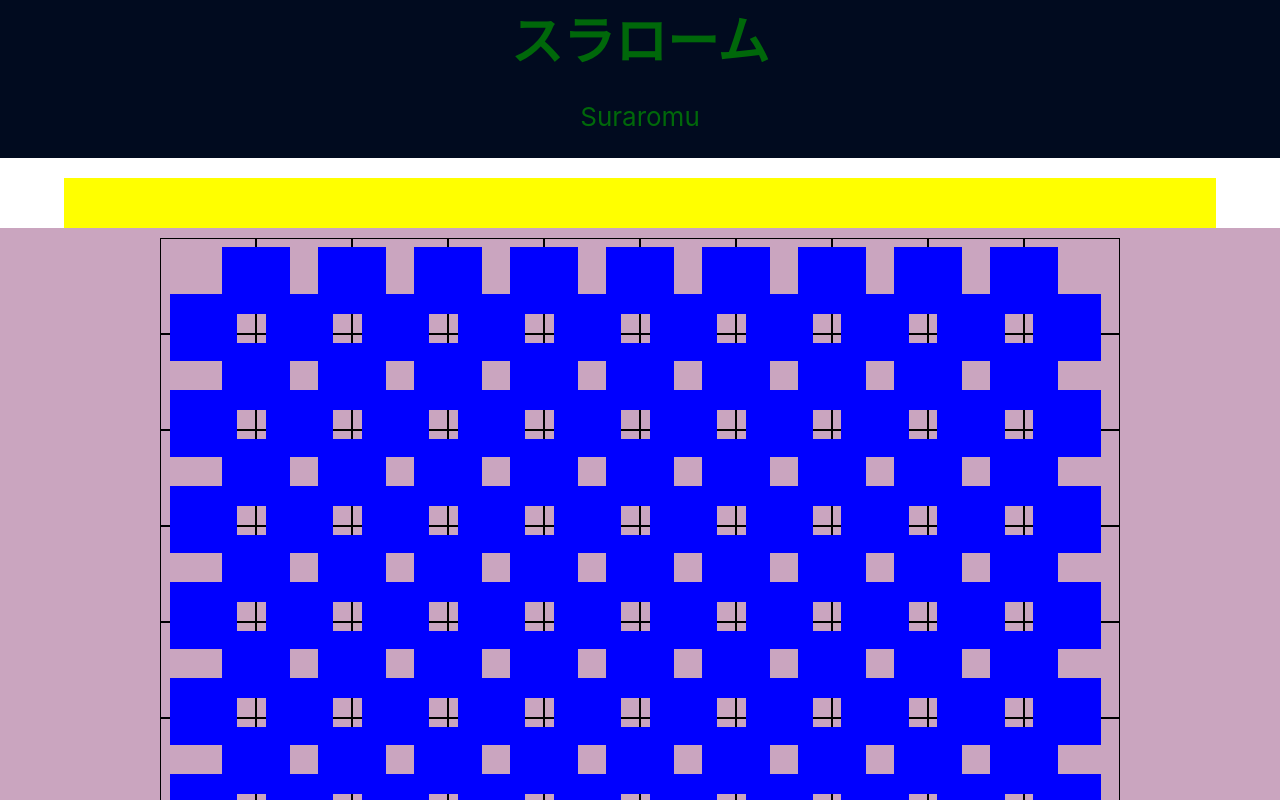
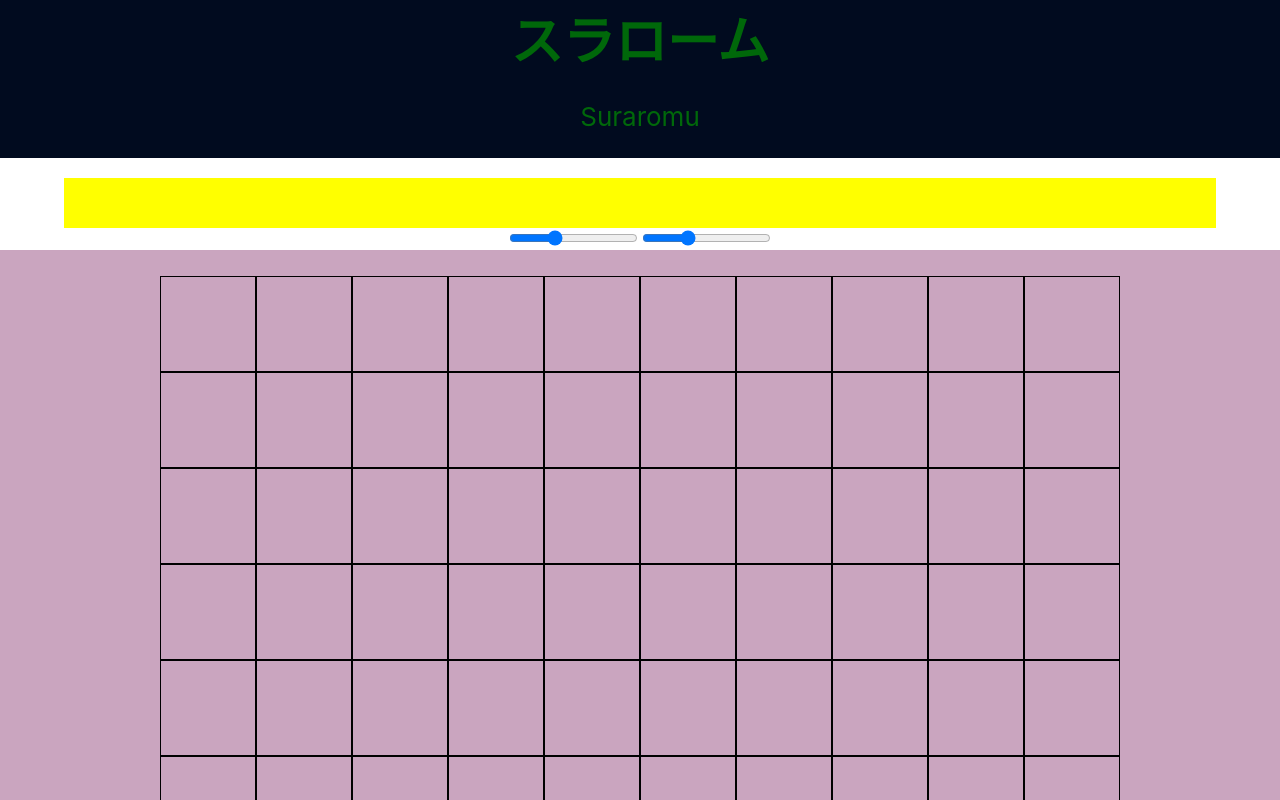
Before and after one commit to alexander-klotz/Suraromu, a React (Create React App) app in the folder suraromu/: page / in a window 1280 px wide. Shown: the top 800 px of the page. Built offline with nearby package versions, Linux system fonts and the light colour scheme.

Commit message:
made reactive

```diff
--- a/suraromu/src/App.css
+++ b/suraromu/src/App.css
@@ -25,38 +25,60 @@
   box-sizing: border-box;
   -moz-box-sizing: border-box;
   -webkit-box-sizing: border-box;
-  border-top: 5px none #f00;
-  margin-top: auto;
-  margin-bottom: auto;
+  border-top: 5px solid rgb(4, 0, 255);
   height: 5px;
+  display: inline-block;
+  width: 100%;
 }
 
 .hori--line {
   box-sizing: border-box;
   -moz-box-sizing: border-box;
   -webkit-box-sizing: border-box;
-  border-left: 5px none #f00;
+  border-left: 5px solid #f00;
   width: 5px;
-  margin-left: auto;
-  margin-right: auto;
-  position: relative;
-  top: 50%;
+  height: 100%;
 }
 */
-
 .hori--line {
-  z-index: 10;
+  content:"";
+  z-index: -1;
+  border-left: 2px solid #ff0000;
+  height: 100%;
+  display: block;
+  transform: translate(50%);
 }
 
 .vert--line {
+  content:"";
+  z-index: -1;
+  border-top: 2px solid #0000ff;
+  width: 100%;
+  display: block;
+  position: relative;
+  top: 50%;
+
+}
+
+
+.hori--line--hitbox {
   z-index: 10;
+  text-align: center;
+}
+
+.vert--line--hitbox {
+  z-index: 10;
+  text-align: center;
+
 }
 
 
 .Grid {
   background-color: rgb(202, 165, 191);
   position: relative;
-
+  display: flex;
+  justify-content: center;
+  flex-wrap: wrap;
 }
 
 
--- a/suraromu/src/App.js
+++ b/suraromu/src/App.js
@@ -1,7 +1,20 @@
 import './App.css';
 import Board from './components/Board';
+import { useState } from 'react'
 
 function App() {
+
+  const [rows, setRows] = useState(10)
+  const [cols, setCols] = useState(10)
+
+  function changeRows(event){
+    setRows(event.target.value)
+  }
+
+  function changeCols(event){
+    setCols(event.target.value)
+  }
+
   return (
     <>
       <div className="App">
@@ -17,7 +30,23 @@ function App() {
 
         <br></br>
         <div id="controls"></div>
-        <Board rows={10} columns={10} />
+
+        <input
+        id="rowinp"
+        type="range"
+        min="0" max="30"
+        value={rows}
+        onChange={changeRows}
+        step="1"/>
+        <input
+        id="colinp"
+        type="range"
+        value={cols}
+        onChange={changeCols}
+        min="0" max="30"
+        step="1"/>
+
+        <Board rows={rows} columns={cols} />
       </div>
     </>
 
--- a/suraromu/src/components/Board.js
+++ b/suraromu/src/components/Board.js
@@ -1,10 +1,12 @@
 import React from 'react'
 import Grid from './Grid'
+
 
 export default function Board(props) {
 
   const rows = props.rows
   const columns = props.columns
+
 
   return (
     <div className="board">
--- a/suraromu/src/components/Grid.js
+++ b/suraromu/src/components/Grid.js
@@ -23,6 +23,7 @@ function Grid(props) {
     top: 0,
     bottom: 0,
     position: "absolute",
+    justifyContent: "center",
 
   };
 
@@ -34,17 +35,17 @@ function Grid(props) {
 
   const gridStyleVertLines = {
     display: 'grid',
-    gridTemplateColumns: `repeat(${columns-1}, ${cellSize-3}%)`,
-    gridTemplateRows: `repeat(${rows}, ${cellSize-3}%)`,
+    gridTemplateColumns: `repeat(${columns-1}, ${cellSize}%)`,
+    gridTemplateRows: `repeat(${rows}, ${cellSize*0.50}%)`,
     margin: "auto",
     padding: '0rem',
     width: "80%",
-    gap: "3%",
+    rowGap: `${cellSize*0.5}%`,
     maxWidth: "60rem",
     aspectRatio: "1/1",
     left: 0,
     right: 0,
-    paddingTop: "1.5%",
+    paddingTop: `${cellSize*0.4}%`,
     bottom: 0,
     position: "relative",
     justifyContent: "center",
@@ -59,20 +60,20 @@ function Grid(props) {
 
   const gridStyleHoriLines = {
     display: 'grid',
-    gridTemplateColumns: `repeat(${columns}, ${cellSize-3}%)`,
-    gridTemplateRows: `repeat(${rows-1}, ${cellSize-3}%)`,
+    gridTemplateColumns: `repeat(${columns}, ${cellSize*0.5}%)`,
+    gridTemplateRows: `repeat(${rows-1}, ${cellSize}%)`,
     margin: "auto",
     padding: '0rem',
-
+    columnGap: `${cellSize*0.5}%`,
     width: "80%",
-    gap: "3%",
     maxWidth: "60rem",
     aspectRatio: "1/1",
-    left: "1.5%",
+    left: 0,
     right: 0,
-    top: `${cellSize+1.5}%`,
+    top: `${cellSize}%`,
     bottom: 0,
     position: "absolute",
+    justifyContent: "center",
 
 
   };
--- a/suraromu/src/components/HoriLine.js
+++ b/suraromu/src/components/HoriLine.js
@@ -2,15 +2,20 @@ import React, { useState } from "react"
 
 export default function HoriLine(props) {
 
-    const [color, setColor] = useState('blue');
+    const [color, setColor] = useState(false);
 
     const changeColor = () => {
-        setColor('red');
+        setColor(oldValue => !oldValue)
     };
 
 
     return(
-    <div key={props.index} className="hori--line" style={{ backgroundColor: color }} onClick={changeColor}>
+    <div key={props.index} className="hori--line--hitbox" onClick={changeColor}>
+        {color && <div className="hori--line"></div>}
+
     </div>
     )
 }
+
+
+//<div key={props.index} className="hori--line">  </div>
--- a/suraromu/src/components/VertLine.js
+++ b/suraromu/src/components/VertLine.js
@@ -2,14 +2,15 @@ import React, { useState } from "react"
 
 export default function VertLine(props) {
 
-    const [color, setColor] = useState('blue');
+    const [color, setColor] = useState(false);
 
     const changeColor = () => {
-        setColor('red');
+        setColor(oldValue => !oldValue)
     };
 
     return(
-    <div key={props.index} className="vert--line" style={{ backgroundColor: color }} onClick={changeColor}>
+    <div key={props.index} className="vert--line--hitbox" onClick={changeColor}>
+        {color && <div className="vert--line"></div>}
     </div>
     )
 }
```
